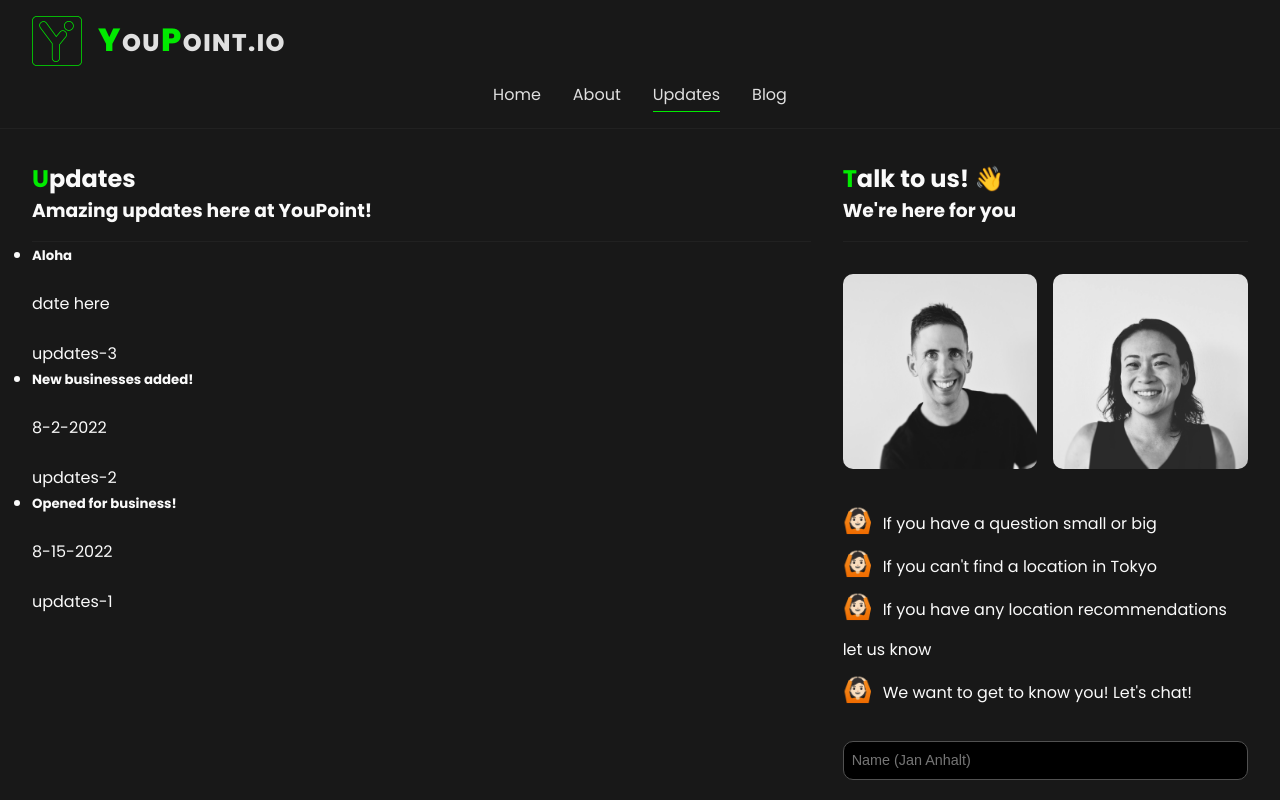
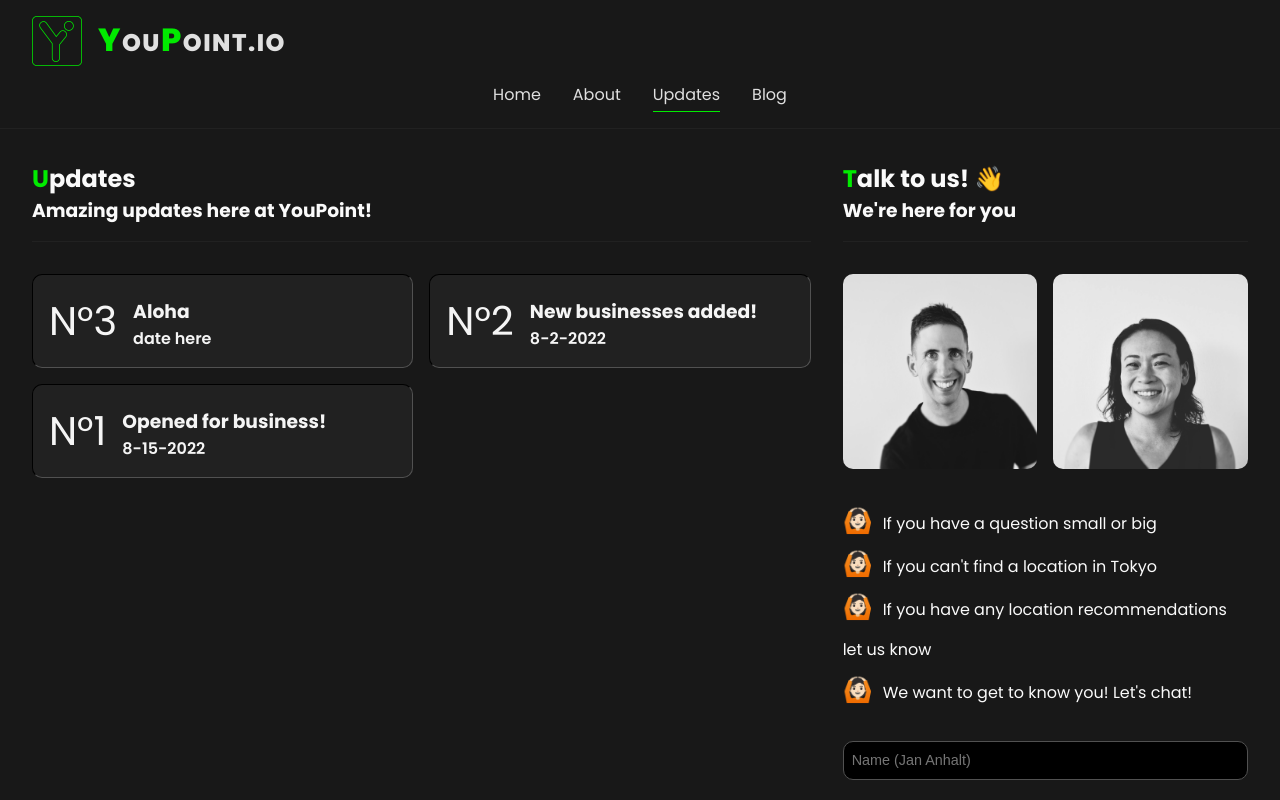
Before and after one commit to anhaltjan/my-yp-nextjs-pwa, a Next.js app: page /updates in a window 1280 px wide. Shown: the top 800 px of the page. Built offline with nearby package versions, Linux system fonts and the light colour scheme.

Commit message:
cleaned updates page

```diff
--- a/pages/updates/index.js
+++ b/pages/updates/index.js
@@ -1,6 +1,8 @@
 import Head from 'next/head'
 import Title from '../../components/Title'
 import { getSortedUpdatesData } from '../../lib/updates'
+
+import styles from '../../styles/updates.module.css'
 
 export default function Updates({ allUpdatesData }) {
   return (
@@ -10,14 +12,18 @@ export default function Updates({ allUpdatesData }) {
       </Head>
       <Title title='Updates' subtitle='Amazing updates here at YouPoint!' />
 
-      <ul>
+      <ul className={`list`}>
         {allUpdatesData.map(({ id, date, title }) => (
-          <li key={id}>
-            <h5>{title}</h5>
-            <br />
-            <p>{date}</p>
-            <br />
-            <p>{id}</p>
+          <li key={id} className={styles.card}>
+            <a href={`updates/${id}`}>
+              <div className={styles.textContain}>
+                <div className={styles.cta}>{id}</div>
+                <div className={styles.info}>
+                  <h3>{title}</h3>
+                  <time dateTime={date}>{date}</time>
+                </div>
+              </div>
+            </a>
           </li>
         ))}
       </ul>
--- a/styles/updates.module.css
+++ b/styles/updates.module.css
@@ -1,38 +1,48 @@
-.updates {
+.list {
   display: grid;
   list-style: none;
   gap: 1em;
-  margin-block-start: 1em;
 }
 
 .card {
-  width: 100%;
+  color: var(--grey-100);
+  background: var(--grey-800);
+  border: 1px inset var(--grey-700);
+  border-radius: 10px;
+}
 
-  padding: 1em;
+.textContain {
+  display: grid;
+  grid-auto-flow: column;
+  grid-template-columns: auto 1fr;
+  justify-items: flex-start;
+  align-items: flex-end;
+  padding: 1rem;
+}
 
-  color: var(--grey-800);
-  background: var(--primary-400);
-  border-radius: 10px;
+.cta {
+  font-size: 2.5rem;
+  padding-inline-end: 1rem;
+}
+
+.info {
+  display: flex;
+  flex-direction: column;
+  align-items: flex-start;
+  justify-content: center;
+}
+
+.card a {
+  color: var(--grey-100);
+}
+.card a:hover {
+  color: var(--primary-400);
+}
+
+.card:hover {
+  border: 1px dotted var(--primary-400);
 }
 
 .card time {
   font-weight: 600;
 }
-
-.card p {
-  text-align: justify;
-}
-
-/* MEDIA QUERIES */
-
-@media only screen and (min-width: 992px) {
-}
-
-@media only screen and (min-width: 1200px) {
-  .updates {
-    grid-template-columns: repeat(2, 1fr);
-  }
-}
-
-@media only screen and (min-width: 1400px) {
-}
```
Also changed, not shown: updates/N°1.mdx (renamed from updates/updates-1.mdx), updates/N°2.mdx (renamed from updates/updates-2.mdx), updates/N°3.mdx (renamed from updates/updates-3.mdx).
